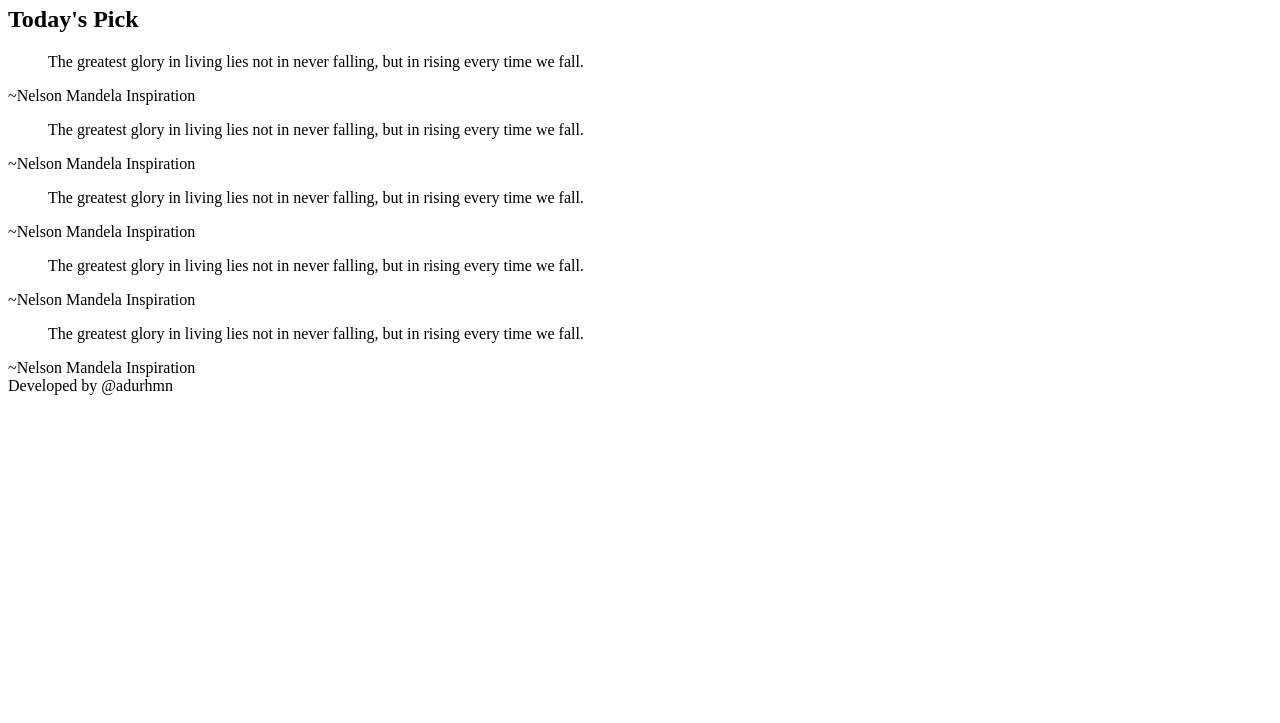
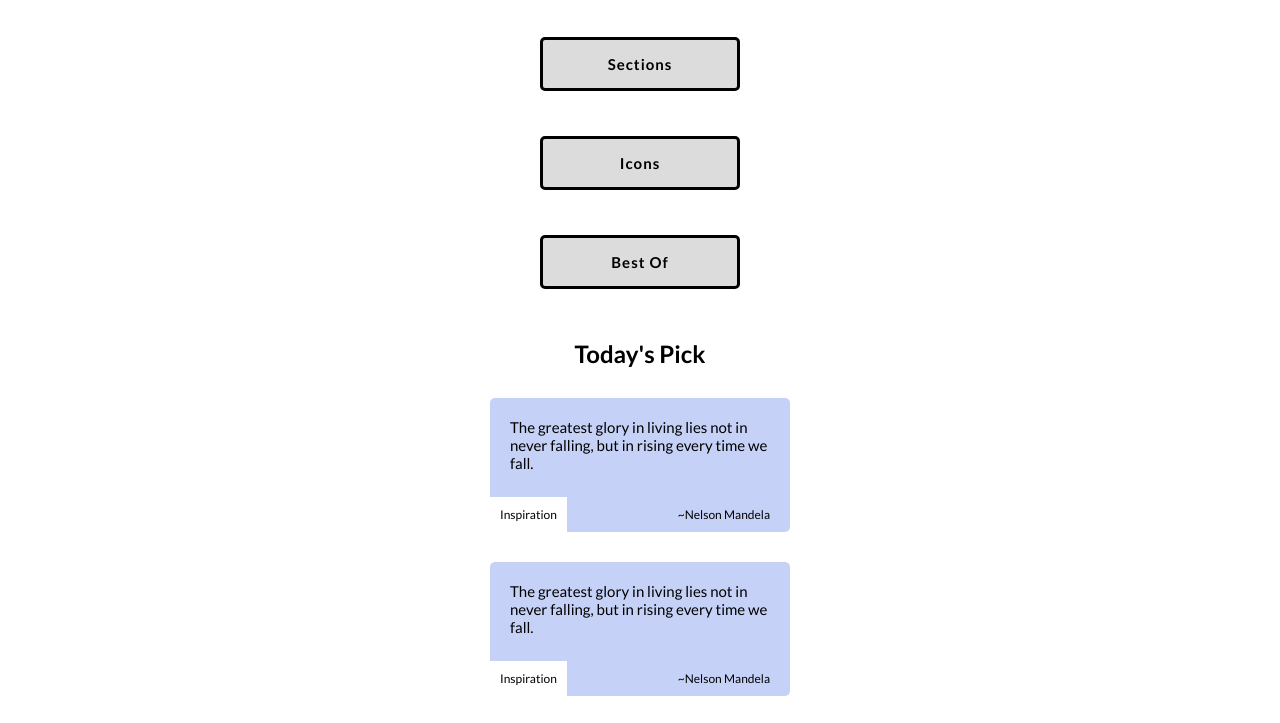
Before and after one commit to adurhmn/test_deployment, a plain HTML site: page index.html in a window 1280 px wide. Shown: the part 58-781 px from the top of the page. Drawn offline with Linux system fonts and the light colour scheme.

Commit message:
Corrected broken css path

```diff
--- a/index.html
+++ b/index.html
@@ -5,7 +5,7 @@
   <meta charset="utf-8">
   <meta name="viewport" content="width=device-width, initial-scale=1.0, user-scalable=no">
   <link href="https://fonts.googleapis.com/css2?family=Inter:wght@500&family=Lexend+Deca:wght@500&family=Montserrat:wght@500&family=Ubuntu:wght@500&display=swap&family=Lato:wght@300;400;700;900&display=swap" rel="stylesheet">
-  <link rel="stylesheet" href="css/_style.css">
+  <link rel="stylesheet" href="css/style.css">
   <title>Qootes</title>
 </head>
 
```
